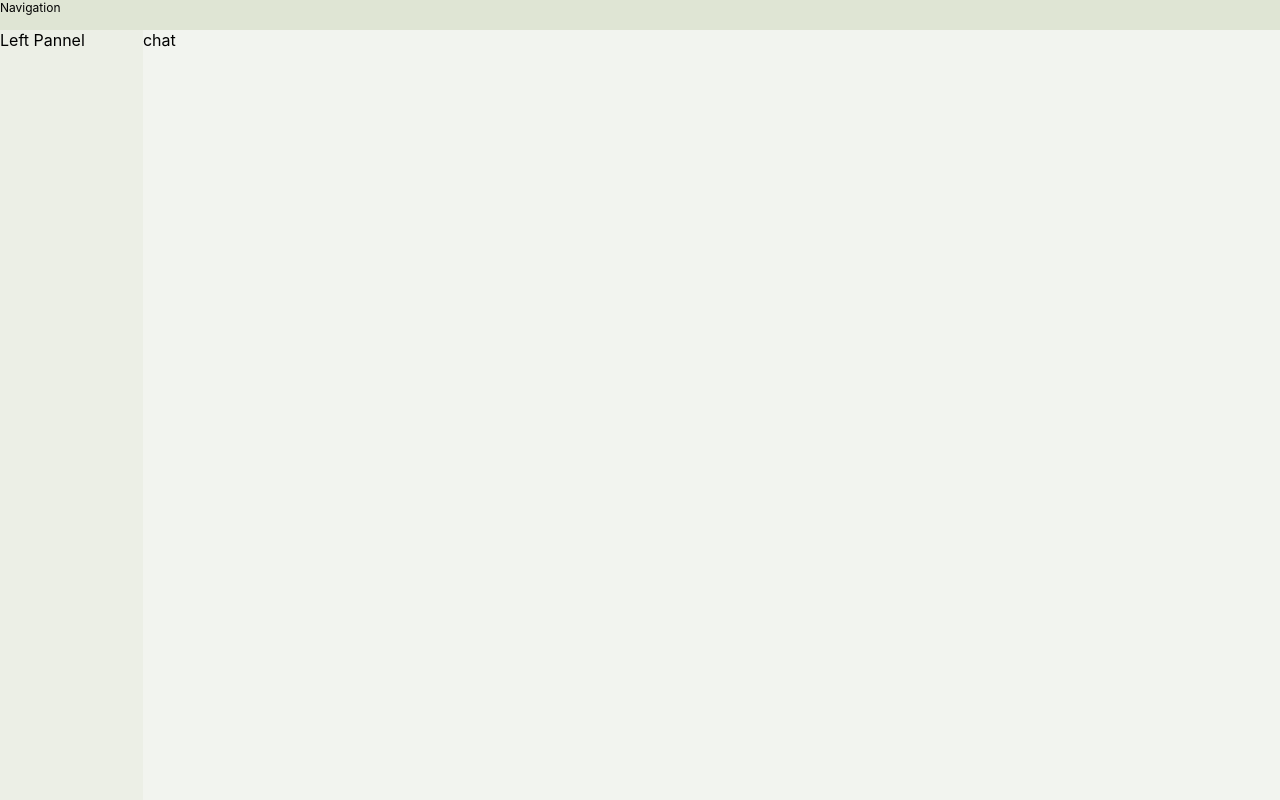
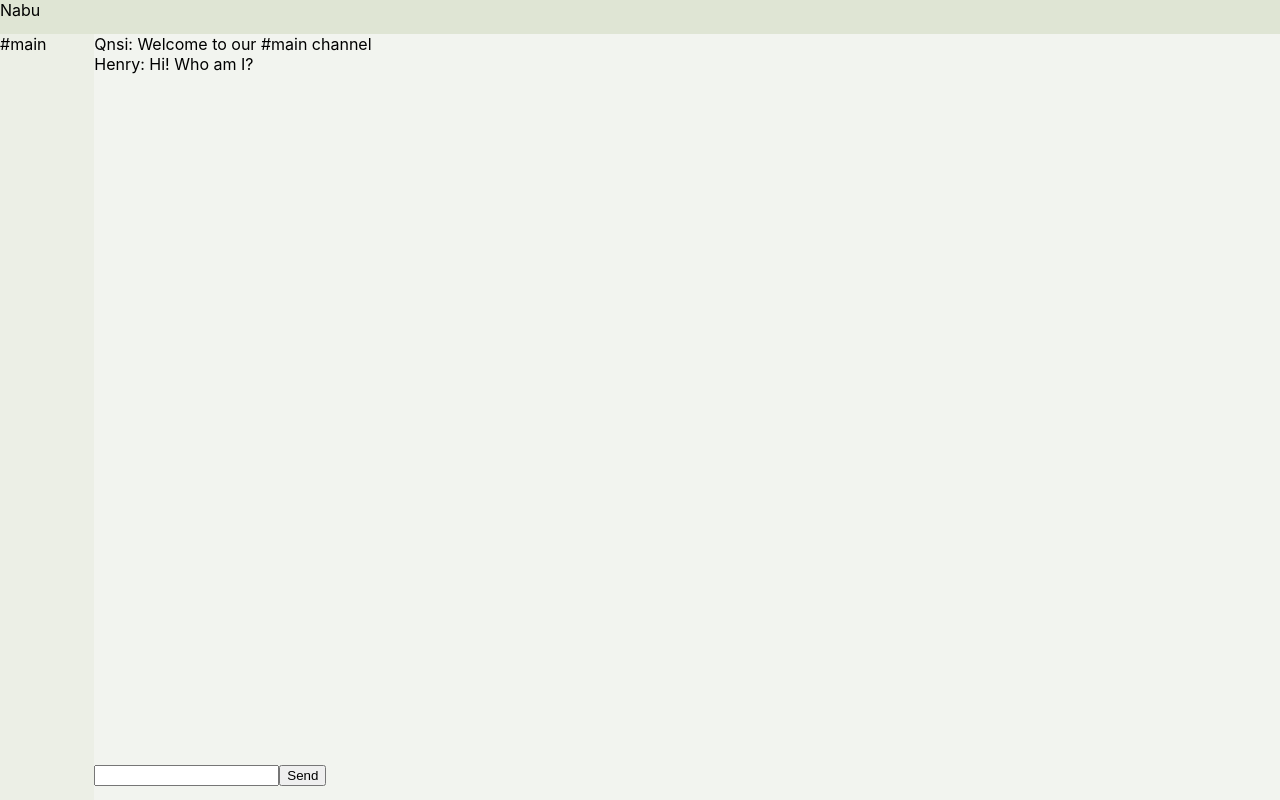
Before and after one commit to qnsi/nabu-chat, a React (Create React App) app in the folder frontend-nabu/: page / in a window 1280 px wide. Built offline with nearby package versions, Linux system fonts and the light colour scheme.

Commit message:
Add basic sending message

```diff
--- a/frontend-nabu/src/App.css
+++ b/frontend-nabu/src/App.css
@@ -16,7 +16,6 @@ body {
 .navigation {
   background-color: #dfe5d4;
   flex-grow: 1;
-  font-size: 12px;
 }
 
 .main {
@@ -33,5 +32,15 @@ body {
 
 .chat {
   flex-grow: 19;
+  display: flex;
+  flex-direction: column;
   background-color: #f2f4ef;
 }
+
+.chat-text-field {
+  flex-grow:1;
+}
+
+.chat-messages {
+  flex-grow: 50;
+}
--- a/frontend-nabu/src/App.tsx
+++ b/frontend-nabu/src/App.tsx
@@ -1,14 +1,15 @@
 import React from 'react';
 import logo from './logo.svg';
 import './App.css';
+import Chat from './components/Chat';
 
 function App() {
   return (
     <div className="App">
-      <div className="navigation">Navigation</div>
+      <div className="navigation">Nabu</div>
       <div className="main">
-        <div className="left-panel">Left Pannel</div>
-        <div className="chat">chat</div>
+        <div className="left-panel">#main</div>
+        <Chat />
       </div>
     </div>
   );
--- /dev/null
+++ b/frontend-nabu/src/components/Chat.tsx
@@ -0,0 +1,35 @@
+import React from "react";
+import ChatTextField from "./ChatTextField";
+import ChatMessages from "./ChatMessages";
+
+export type messageType = {sender: string, text: string}
+export type messagesArray = Array<messageType>
+const initial_messages: messagesArray = [
+  {
+    sender: "Qnsi",
+    text: "Welcome to our #main channel",
+  },
+  {
+    sender: "Henry",
+    text: "Hi! Who am I?"
+  }
+]
+
+function Chat() {
+  const [messages, setMessages] = React.useState(initial_messages)
+
+  function newMessage(message: messageType) {
+    setMessages((state) => {
+      return state.concat([message])
+    })
+  }
+
+  return (
+    <div className="chat">
+      <ChatMessages messages={messages}/>
+      <ChatTextField newMessage={newMessage}/>
+    </div>
+  )
+}
+
+export default Chat
--- /dev/null
+++ b/frontend-nabu/src/components/ChatMessages.tsx
@@ -0,0 +1,16 @@
+import React from "react";
+import { messagesArray } from "./Chat";
+
+function ChatMessages(props: {messages: messagesArray}) {
+  return (
+    <div className="chat-messages">
+      {props.messages.map((message, i) => {
+           // Return the element. Also pass key
+          //  return (<Answer key={answer} answer={answer} />)
+          return (<div key={message.text}>{message.sender}: {message.text}</div>)
+        })}
+    </div>
+  )
+}
+
+export default ChatMessages
--- /dev/null
+++ b/frontend-nabu/src/components/ChatTextField.tsx
@@ -0,0 +1,26 @@
+import React from "react"
+
+function ChatTextField(props: {newMessage: Function }) {
+  const [message, updateMessage] = React.useState("")
+
+  function handleChange(e: React.FormEvent<HTMLInputElement>) {
+    e.preventDefault()
+    updateMessage(e.currentTarget.value)
+  }
+
+  function sendMessage(e: React.FormEvent<HTMLFormElement>) {
+    e.preventDefault()
+    props.newMessage({sender: "Qnsi", text: message})
+    updateMessage("")
+  }
+  return (
+    <div className="chat-text-field">
+      <form onSubmit={sendMessage}>
+        <input type="text" value={message} onChange={handleChange} />
+        <input type="submit" value="Send" />
+      </form>
+    </div>
+  )
+}
+
+export default ChatTextField
```
